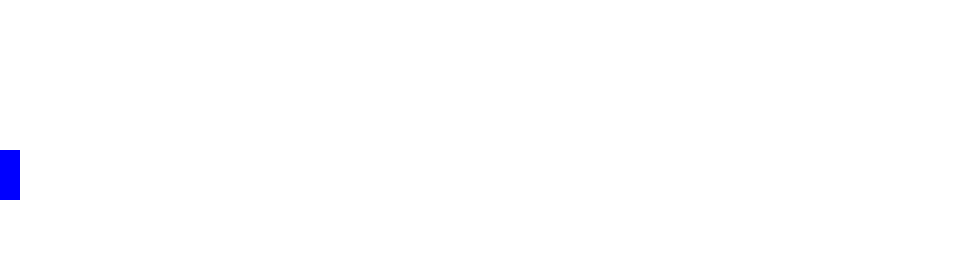
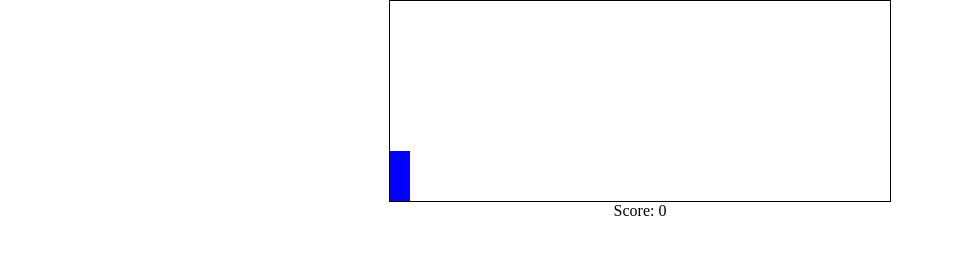
Before and after one commit to JakebGutierrez/SimpleJumpGame, a plain HTML site: page index.html in a window 1280 px wide. Shown: the whole page, without its empty margins (0-954 px from the left). Drawn offline with Linux system fonts and the light colour scheme.

Commit message:
added score + clean up

```diff
--- a/index.html
+++ b/index.html
@@ -10,6 +10,7 @@
         <div id="character"></div>
         <div id="block"></div>
     </div>
+    <p>Score: <span id="scoreSpan"></span></p>
 </body>
 <script src="script.js"></script>
 </html>
--- a/script.js
+++ b/script.js
@@ -11,15 +11,17 @@ function jump(){
 }
 
 var checkDead = setInterval(function(){
-    var characterTop =
-    parseInt(window.getComputedStyle(character).getPropertyValue("top"));
-
-    var blockLeft =
-    parseInt(window.getComputedStyle(block).getPropertyValue("left"));
+    let characterTop = parseInt(window.getComputedStyle(character).getPropertyValue("top"));
+    let blockLeft = parseInt(window.getComputedStyle(block).getPropertyValue("left"));
 
     if(blockLeft<20 && blockLeft>0 && characterTop>=130){
         block.style.animation = "none";
-        block.style.display = "none";
-        alert("u lose (lol)");
+        alert("u lose (lol) score: "+Math.floor(counter/100));
+        counter=0;
+        block.style.animation = "block 1s infinite linear";
+    }
+    else{
+        counter++;
+        document.getElementById("scoreSpan").innerHTML = Math.floor(counter/100);
     }
 },10);
--- a/style.css
+++ b/style.css
@@ -1,9 +1,10 @@
 *{
     padding: 0;
     margin: 0;
+    overflow-x: hidden;
 }
 
-#game{
+.game{
     width: 500px;
     height: 200px;
     border: 1px solid black;
@@ -41,8 +42,8 @@
 }
 
 @keyframes block{
-    0%{left:500px;}
-    100%{left:-20px;}
+    0%{left: 500px}
+    100%{left: -20px}
 }
 
 p{
```
